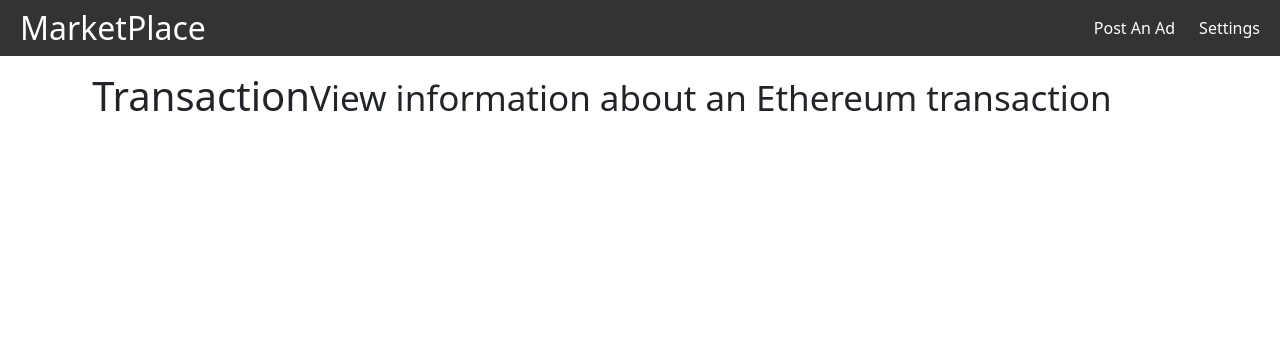
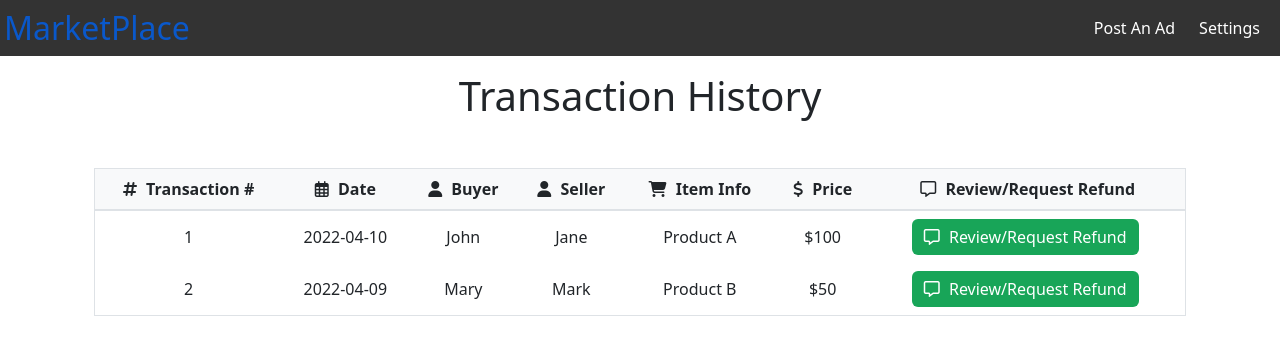
Before and after one commit to gshreya1999/Marketplace, a React (Create React App) app in the folder client/: page /transactions in a window 1280 px wide. Shown: the top 354 px of the page. Built offline with nearby package versions, Linux system fonts and the light colour scheme.

Commit message:
Add files via upload

```diff
--- /dev/null
+++ b/client/src/routes/Settings.css
@@ -0,0 +1,49 @@
+.btn-custom {
+    background-color: #18A558;
+    border-color: #18A558;
+  }
+
+  .btn-custom:hover {
+    background-color: #16643c;
+    border-color: #16643c;
+  }
+
+  .btn-danger {
+    background-color: #dc3545;
+    border-color: #dc3545;
+  }
+
+  .btn-danger:hover {
+    background-color: #c82333;
+    border-color: #c82333;
+  }
+
+  .btn-lg {
+    font-size: 1.2rem;
+    padding: 10px 20px;
+  }
+
+  .btn i {
+    margin-right: 10px;
+  }
+
+  .fa-trash-alt, .fa-key, .fa-history, .fa-pencil-alt {
+    width: 20px;
+    margin-right: 10px;
+  }
+
+  .container {
+    text-align: center;
+  }
+
+  .heading {
+    font-size: 2.5rem;
+    font-weight: bold;
+    margin-bottom: 2rem;
+    color: #333;
+    background-color: #f5f5f5;
+    padding: 10px;
+    border-radius: 5px;
+    box-shadow: 0px 5px 10px rgba(0, 0, 0, 0.1); /* add a box shadow */
+    display: inline-block; /* display as inline-block to center the container */
+  }
--- a/client/src/routes/Settings.js
+++ b/client/src/routes/Settings.js
@@ -1,10 +1,41 @@
 import { Link } from "react-router-dom";
-export default function Settings() {
-    return <div>
-       <Link to="/transactions">
-       <button className="button">
-        View Transaction History
-      </button>
-      </Link>
+import "./Settings.css";
+
+export default function Settings(prop) {
+  return (
+    <div className="container">
+  <h1 className="heading">Account Settings</h1>
+  <div className="row justify-content-center">
+        <div className="col-lg-6 col-md-8 col-sm-10">
+          <div className="d-grid gap-3">
+            <Link to="/update-listing">
+              <button className="btn btn-primary btn-lg btn-custom" style={{ marginBottom: "50px", marginTop: "25px" }}>
+                <i className="fas fa-pencil-alt"></i>Update a Listing
+              </button>
+            </Link>
+            <Link to="/remove-listing">
+              <button className="btn btn-primary btn-lg btn-custom" style={{ marginBottom: "50px"}}>
+                <i className="far fa-trash-alt"></i>Remove a Listing
+              </button>
+            </Link>
+            <Link to="/change-password">
+              <button className="btn btn-primary btn-lg btn-custom" style={{ marginBottom: "50px"}}>
+                <i className="fas fa-key"></i>Change Password
+              </button>
+            </Link>
+            <Link to="/transactions">
+              <button className="btn btn-primary btn-lg btn-custom" style={{ marginBottom: "50px"}}>
+                <i className="fas fa-history"></i>View Transaction History
+              </button>
+            </Link>
+            <Link to="/delete-account">
+              <button className="btn btn-danger btn-lg">
+                <i className="fas fa-trash-alt"></i>Delete Account
+              </button>
+            </Link>
+          </div>
+        </div>
+      </div>
     </div>
-  }
+  );
+}
--- /dev/null
+++ b/client/src/routes/TransactionsInfo.css
@@ -0,0 +1,45 @@
+
+.fa-hashtag,
+.fa-calendar-alt,
+.fa-user,
+.fa-shopping-cart,
+.fa-dollar-sign,
+.fa-comment-alt {
+  margin-right: 5px;
+}
+
+.table {
+  border: 1px solid #dee2e6;
+}
+
+.table thead th {
+  background-color: #f8f9fa;
+  border-bottom: 2px solid #dee2e6;
+}
+
+.table td,
+.table th {
+  border: none;
+}
+
+.table td {
+  vertical-align: middle;
+}
+
+.table-hover tbody tr:hover {
+  background-color: #f8f9fa;
+}
+
+.btn-primary {
+  background-color: #18a558;
+  border: none;
+  margin-right: 5px;
+}
+
+.btn-primary:hover {
+  background-color: #136f4a;
+}
+
+.btn-primary i {
+  margin-right: 5px;
+}
--- a/client/src/routes/TransactionsInfo.js
+++ b/client/src/routes/TransactionsInfo.js
@@ -1,12 +1,77 @@
+import React, { useState } from "react";
+import "bootstrap/dist/css/bootstrap.css";
+import "@fortawesome/fontawesome-free/css/all.css";
+import "./TransactionsInfo.css";
 
-export default function TransactionsInfo(prop) {
-    return (
-        <div class="container">
+export default function TransactionsInfo(props) {
+  const [transactions, setTransactions] = useState([
+    {
+      id: 1,
+      date: "2022-04-10",
+      buyer: "John",
+      seller: "Jane",
+      item: "Product A",
+      price: "$100",
+    },
+    {
+      id: 2,
+      date: "2022-04-09",
+      buyer: "Mary",
+      seller: "Mark",
+      item: "Product B",
+      price: "$50",
+    },
+  ]);
 
-        <h1><i class="fa fa-exchange"></i> Transaction
-            <small>View information about an Ethereum transaction</small>
-        </h1>
-
+  return (
+    <div className="container-fluid">
+      <h1 className="text-center mb-5">Transaction History</h1>
+      <div className="table-responsive">
+        <table className="table table-hover">
+          <thead>
+            <tr>
+              <th>
+                <i className="fas fa-hashtag"></i> Transaction #
+              </th>
+              <th>
+                <i className="far fa-calendar-alt"></i> Date
+              </th>
+              <th>
+                <i className="fas fa-user"></i> Buyer
+              </th>
+              <th>
+                <i className="fas fa-user"></i> Seller
+              </th>
+              <th>
+                <i className="fas fa-shopping-cart"></i> Item Info
+              </th>
+              <th>
+                <i className="fas fa-dollar-sign"></i> Price
+              </th>
+              <th>
+                <i className="far fa-comment-alt"></i> Review/Request Refund
+              </th>
+            </tr>
+          </thead>
+          <tbody>
+            {transactions.map((transaction) => (
+              <tr key={transaction.id}>
+                <td>{transaction.id}</td>
+                <td>{transaction.date}</td>
+                <td>{transaction.buyer}</td>
+                <td>{transaction.seller}</td>
+                <td>{transaction.item}</td>
+                <td>{transaction.price}</td>
+                <td>
+                  <button className="btn btn-primary">
+                    <i className="far fa-comment-alt"></i> Review/Request Refund
+                  </button>
+                </td>
+              </tr>
+            ))}
+          </tbody>
+        </table>
+      </div>
     </div>
-    )
-  }
+  );
+}
```
